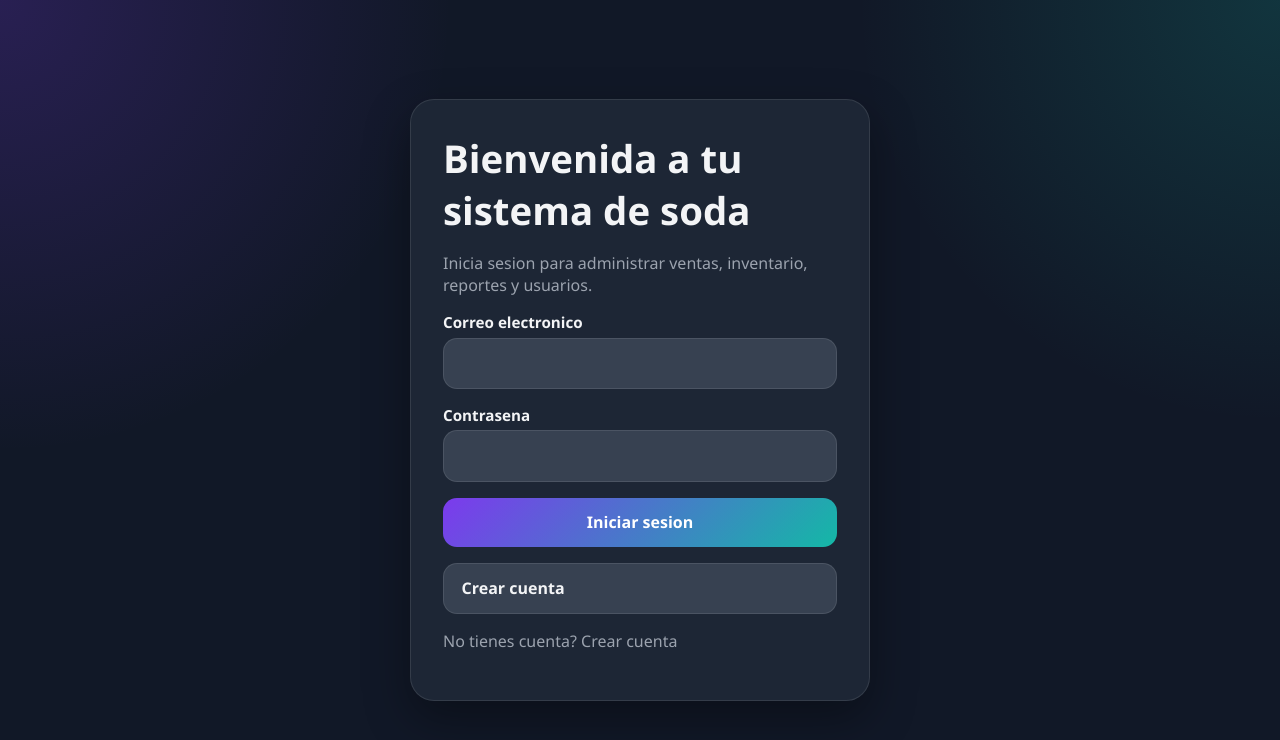
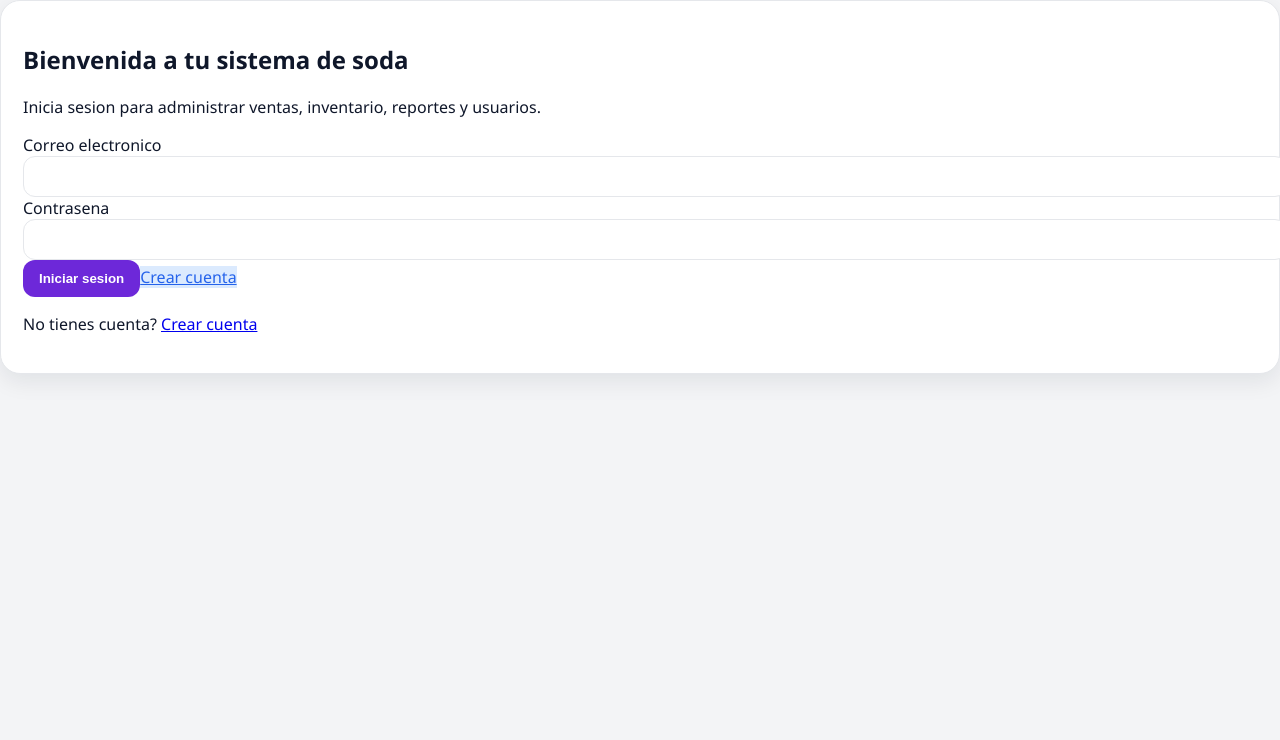
Before and after one commit to sibaja0225/Sistemaventasoda, a Next.js app: page /login in a window 1280 px wide. Shown: the top 740 px of the page. Built offline with nearby package versions, Linux system fonts and the light colour scheme.

Commit message:
CSS con morado integrado

```diff
--- a/app/globals.css
+++ b/app/globals.css
@@ -1,438 +1,134 @@
 :root {
-  --bg: #111827;
-  --card: #1f2937;
-  --card-strong: #273449;
-  --text: #f3f4f6;
-  --muted: #9ca3af;
-  --line: rgba(255, 255, 255, 0.1);
-
-  --accent: #7c3aed;
-  --accent-dark: #5b21b6;
-  --secondary: #14b8a6;
-
-  --success: #22c55e;
-  --danger: #ef4444;
-
-  --shadow: 0 18px 45px rgba(0, 0, 0, 0.35);
-}
-
-* {
-  box-sizing: border-box;
-}
-
-html,
-body {
-  padding: 0;
-  margin: 0;
-  font-family: "Segoe UI", Tahoma, Geneva, Verdana, sans-serif;
-  background:
-    radial-gradient(circle at top left, rgba(124, 58, 237, 0.22), transparent 30%),
-    radial-gradient(circle at top right, rgba(20, 184, 166, 0.18), transparent 28%),
-    var(--bg);
-  color: var(--text);
+  --morado: #6D28D9;
+  --azul: #2563EB;
+  --azul-claro: #DBEAFE;
+  --blanco: #FFFFFF;
+  --gris-claro: #F3F4F6;
+  --azul-oscuro: #0F172A;
+  --texto-secundario: #64748B;
+  --borde: #E5E7EB;
+  --rojo: #DC2626;
+  --verde: #16A34A;
 }
 
 body {
-  min-height: 100vh;
-}
-
-a {
-  color: inherit;
-  text-decoration: none;
-}
-
-button,
-input,
-select,
-textarea {
-  font: inherit;
-}
-
-.auth-shell,
-.dashboard-shell {
-  min-height: 100vh;
-}
-
-.auth-shell {
-  display: grid;
-  place-items: center;
-  padding: 2rem;
-}
-
-.auth-card,
-.card,
-.topbar-card {
-  background: rgba(31, 41, 55, 0.92);
-  border: 1px solid var(--line);
-  border-radius: 24px;
-  box-shadow: var(--shadow);
-  backdrop-filter: blur(10px);
-}
-
-.auth-card {
-  width: min(100%, 460px);
-  padding: 2rem;
-}
-
-.auth-card h1,
-.page-header h1 {
-  margin: 0 0 0.5rem;
-  font-size: clamp(1.8rem, 3vw, 2.5rem);
-}
-
-.auth-card p,
-.page-header p,
-.muted {
-  color: var(--muted);
-}
-
-.form-grid {
-  display: grid;
-  gap: 1rem;
-}
-
-.field {
-  display: grid;
-  gap: 0.35rem;
-}
-
-.field label {
-  font-weight: 600;
-  font-size: 0.95rem;
-}
-
-.field input,
-.field select,
-.field textarea,
-.invoice-edit-form input,
-.invoice-edit-form select {
-  width: 100%;
-  border: 1px solid var(--line);
-  background: #374151;
-  color: var(--text);
-  border-radius: 14px;
-  padding: 0.85rem 0.95rem;
-  outline: none;
-}
-
-.field input:focus,
-.field select:focus,
-.field textarea:focus,
-.invoice-edit-form input:focus,
-.invoice-edit-form select:focus {
-  border-color: var(--secondary);
-  box-shadow: 0 0 0 4px rgba(20, 184, 166, 0.2);
-}
-
-.button,
-.button-secondary,
-.button-danger {
-  border: 0;
-  border-radius: 14px;
-  padding: 0.85rem 1.1rem;
-  cursor: pointer;
-  font-weight: 700;
-  transition: transform 0.18s ease, opacity 0.18s ease, background 0.18s ease;
-}
-
-.button:hover,
-.button-secondary:hover,
-.button-danger:hover {
-  transform: translateY(-1px);
-  opacity: 0.92;
-}
-
-.button {
-  background: linear-gradient(135deg, var(--accent), var(--secondary));
-  color: white;
-}
-
-.button-secondary {
-  background: #374151;
-  color: var(--text);
-  border: 1px solid var(--line);
-}
-
-.button-danger {
-  background: var(--danger);
-  color: white;
-}
-
-.dashboard-shell {
-  display: grid;
-  grid-template-columns: 270px 1fr;
+  margin: 0;
+  background: var(--gris-claro);
+  color: var(--azul-oscuro);
+  font-family: "Segoe UI", Arial, sans-serif;
 }
 
 .sidebar {
-  background: #111827;
-  color: var(--text);
-  padding: 1.5rem 1.2rem;
-  display: flex;
-  flex-direction: column;
-  gap: 1.2rem;
-  border-right: 1px solid var(--line);
+  background: var(--azul);
+  color: var(--blanco);
+  padding: 24px 18px;
 }
 
 .brand {
-  padding: 1rem;
-  border-radius: 22px;
-  background: linear-gradient(135deg, rgba(124, 58, 237, 0.25), rgba(20, 184, 166, 0.16));
-  border: 1px solid var(--line);
+  display: flex;
+  align-items: center;
+  gap: 12px;
+  margin-bottom: 28px;
+  padding: 16px;
+  border-radius: 16px;
+  background: var(--blanco);
+  color: var(--azul-oscuro);
+}
+
+.brand-logo {
+  width: 50px;
+  height: 50px;
 }
 
 .brand strong {
   display: block;
-  font-size: 1.1rem;
+  font-size: 1.3rem;
+  font-weight: 800;
+  color: var(--morado);
 }
 
 .brand span {
-  color: var(--muted);
-  font-size: 0.9rem;
-}
-
-.sidebar nav {
-  display: grid;
-  gap: 0.45rem;
+  display: block;
+  font-size: 0.82rem;
+  color: var(--texto-secundario);
 }
 
 .nav-link {
-  padding: 0.85rem 1rem;
-  border-radius: 16px;
-  color: #d1d5db;
-  transition: background 0.18s ease, color 0.18s ease;
+  display: block;
+  padding: 13px 15px;
+  margin-bottom: 8px;
+  border-radius: 14px;
+  color: var(--blanco);
+  font-weight: 600;
 }
 
-.nav-link.active,
-.nav-link:hover {
-  background: linear-gradient(135deg, rgba(124, 58, 237, 0.35), rgba(20, 184, 166, 0.2));
-  color: white;
+.nav-link:hover,
+.nav-link.active {
+  background: var(--blanco);
+  color: var(--azul);
 }
 
-.sidebar footer {
-  margin-top: auto;
-  background: rgba(255, 255, 255, 0.05);
-  border-radius: 18px;
-  padding: 1rem;
-  border: 1px solid var(--line);
+.card,
+.topbar-card,
+.auth-card {
+  background: var(--blanco);
+  border: 1px solid var(--borde);
+  border-radius: 20px;
+  padding: 22px;
+  box-shadow: 0 8px 22px rgba(15, 23, 42, 0.08);
 }
 
-.main-content {
-  padding: 1.6rem;
+button,
+.button {
+  background: var(--morado);
+  color: var(--blanco);
+  border: none;
+  border-radius: 12px;
+  padding: 11px 16px;
+  font-weight: 700;
+  cursor: pointer;
 }
 
-.topbar {
-  display: flex;
-  justify-content: space-between;
-  align-items: center;
-  gap: 1rem;
-  margin-bottom: 1.5rem;
+.button-secondary {
+  background: var(--azul-claro);
+  color: var(--azul);
 }
 
-.topbar-card {
-  padding: 1rem 1.2rem;
+.button-danger {
+  background: #FEE2E2;
+  color: var(--rojo);
 }
 
-.page-grid,
-.cards-grid,
-.two-columns,
-.three-columns {
-  display: grid;
-  gap: 1rem;
+input,
+select,
+textarea {
+  width: 100%;
+  padding: 12px 14px;
+  border-radius: 12px;
+  border: 1px solid var(--borde);
+  background: var(--blanco);
+  color: var(--azul-oscuro);
 }
 
-.cards-grid {
-  grid-template-columns: repeat(4, minmax(0, 1fr));
-}
-
-.two-columns {
-  grid-template-columns: 1.15fr 0.85fr;
-}
-
-.three-columns {
-  grid-template-columns: repeat(3, minmax(0, 1fr));
-}
-
-.card {
-  padding: 1.2rem;
-}
-
-.card h2,
-.card h3 {
-  margin-top: 0;
-}
-
-.metric-value {
-  font-size: 2rem;
-  font-weight: 800;
-  margin: 0.5rem 0 0;
-  color: white;
-}
-
-.metric-label {
-  color: var(--muted);
-  font-size: 0.92rem;
-}
-
-.table-wrap {
-  overflow-x: auto;
-}
-
-table {
-  width: 100%;
-  border-collapse: collapse;
-}
-
-th,
-td {
-  text-align: left;
-  padding: 0.9rem 0.75rem;
-  border-bottom: 1px solid var(--line);
-  vertical-align: top;
+input:focus,
+select:focus,
+textarea:focus {
+  outline: none;
+  border-color: var(--azul);
+  box-shadow: 0 0 0 3px rgba(37, 99, 235, 0.15);
 }
 
 th {
-  color: var(--secondary);
-  font-size: 0.85rem;
-  text-transform: uppercase;
-  letter-spacing: 0.04em;
+  background: var(--azul-claro);
+  color: var(--azul-oscuro);
+  padding: 14px;
+}
+
+td {
+  padding: 14px;
+  border-bottom: 1px solid var(--borde);
 }
 
 tr:hover {
-  background: rgba(255, 255, 255, 0.04);
+  background: var(--gris-claro);
 }
-
-.status-badge {
-  display: inline-flex;
-  align-items: center;
-  border-radius: 999px;
-  padding: 0.35rem 0.7rem;
-  font-size: 0.82rem;
-  font-weight: 700;
-}
-
-.status-ok {
-  background: rgba(34, 197, 94, 0.12);
-  color: var(--success);
-}
-
-.status-warning {
-  background: rgba(239, 68, 68, 0.12);
-  color: var(--danger);
-}
-
-.status-neutral {
-  background: rgba(156, 163, 175, 0.12);
-  color: var(--muted);
-}
-
-.inline-actions,
-.line-items {
-  display: grid;
-  gap: 0.75rem;
-}
-
-.inline-actions {
-  grid-template-columns: repeat(2, minmax(0, 1fr));
-}
-
-.line-item-row {
-  display: grid;
-  grid-template-columns: 2fr 1fr auto;
-  gap: 0.75rem;
-  align-items: end;
-}
-
-.alert {
-  border-radius: 16px;
-  padding: 0.9rem 1rem;
-  margin-bottom: 1rem;
-  font-weight: 600;
-}
-
-.alert-error {
-  background: rgba(239, 68, 68, 0.12);
-  color: var(--danger);
-  border: 1px solid rgba(239, 68, 68, 0.25);
-}
-
-.alert-success {
-  background: rgba(34, 197, 94, 0.12);
-  color: var(--success);
-  border: 1px solid rgba(34, 197, 94, 0.25);
-}
-
-.report-bars {
-  display: grid;
-  gap: 0.9rem;
-}
-
-.report-bar {
-  display: grid;
-  gap: 0.35rem;
-}
-
-.report-bar-fill {
-  height: 12px;
-  border-radius: 999px;
-  background: linear-gradient(90deg, var(--accent), var(--secondary));
-}
-
-.table-actions {
-  display: flex;
-  gap: 0.5rem;
-  align-items: center;
-  flex-wrap: wrap;
-}
-
-.table-actions .button,
-.table-actions .button-secondary,
-.table-actions .button-danger {
-  padding: 0.55rem 0.75rem;
-  border-radius: 10px;
-  font-size: 0.85rem;
-}
-
-.invoice-actions-panel {
-  min-width: 220px;
-}
-
-.invoice-edit-form {
-  display: grid;
-  gap: 0.5rem;
-}
-
-.mini-error {
-  color: var(--danger);
-  font-size: 0.8rem;
-  font-weight: 700;
-}
-
-@media (max-width: 1100px) {
-  .cards-grid,
-  .two-columns,
-  .three-columns {
-    grid-template-columns: 1fr 1fr;
-  }
-}
-
-@media (max-width: 840px) {
-  .dashboard-shell {
-    grid-template-columns: 1fr;
-  }
-
-  .sidebar {
-    gap: 0.8rem;
-  }
-
-  .cards-grid,
-  .two-columns,
-  .three-columns,
-  .inline-actions,
-  .line-item-row {
-    grid-template-columns: 1fr;
-  }
-
-  .main-content {
-    padding: 1rem;
-  }
-}
```
